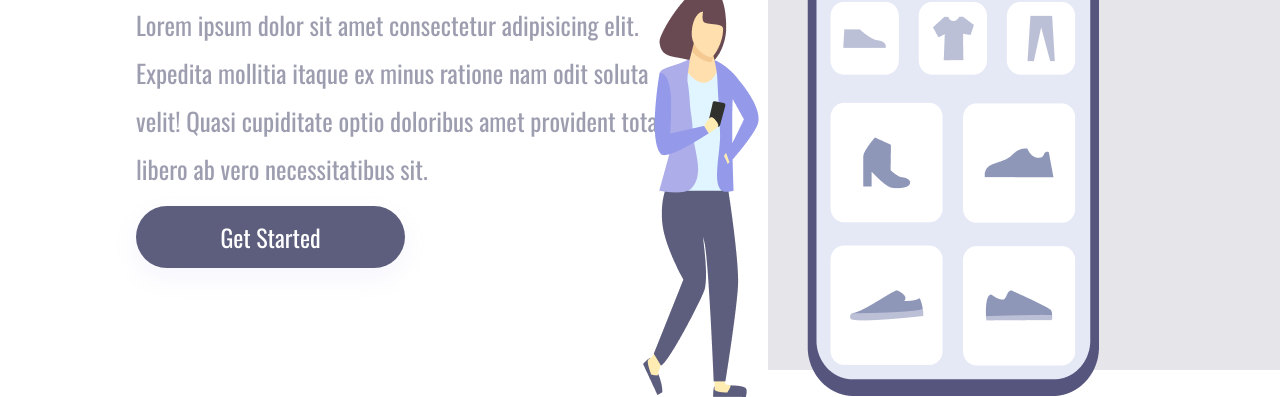
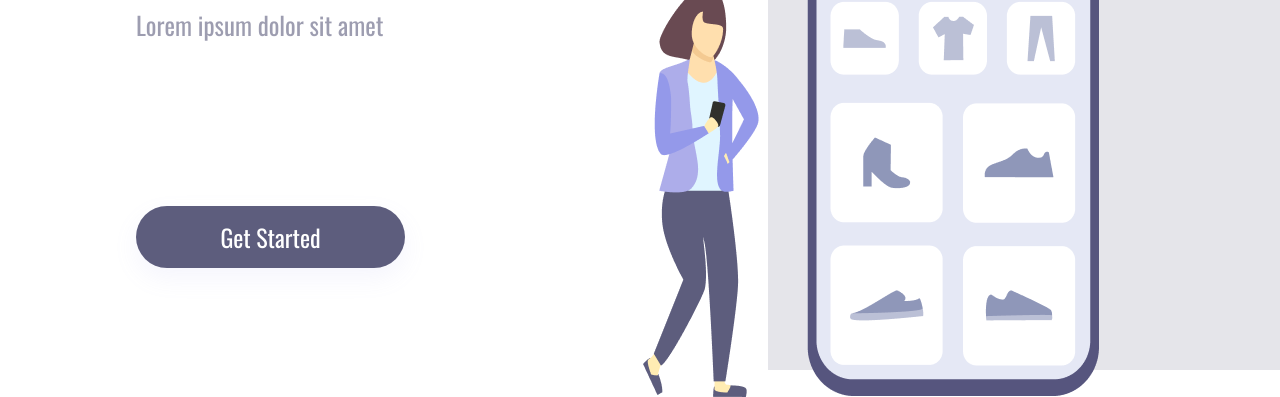
Before and after one commit to GabrielRocha21/Easy-Shopping, a plain HTML site: page index.html in a window 1280 px wide. Shown: the part 430-827 px from the top of the page. Drawn offline with nearby package versions, Linux system fonts and the light colour scheme.

Commit message:
Alterção no opacity no style.css e alterção de um paragrafo no html

```diff
--- a/index.html
+++ b/index.html
@@ -15,9 +15,7 @@
     <div class="wrapper">
         <section class="container-left">
             <h1>Easy Shopping Via Mobile</h1>
-            <p>Lorem ipsum dolor sit amet consectetur adipisicing elit. Expedita mollitia itaque ex minus ratione nam
-                odit
-                soluta velit! Quasi cupiditate optio doloribus amet provident totam libero ab vero necessitatibus sit.
+            <p>Lorem ipsum dolor sit amet
             </p>
 
             <button>Get Started</button>
--- a/style.css
+++ b/style.css
@@ -74,7 +74,7 @@ button:hover {
 }
 
 button:active {
-    opacity: .5;
+    opacity: 0.5;
 }
 
 
```
